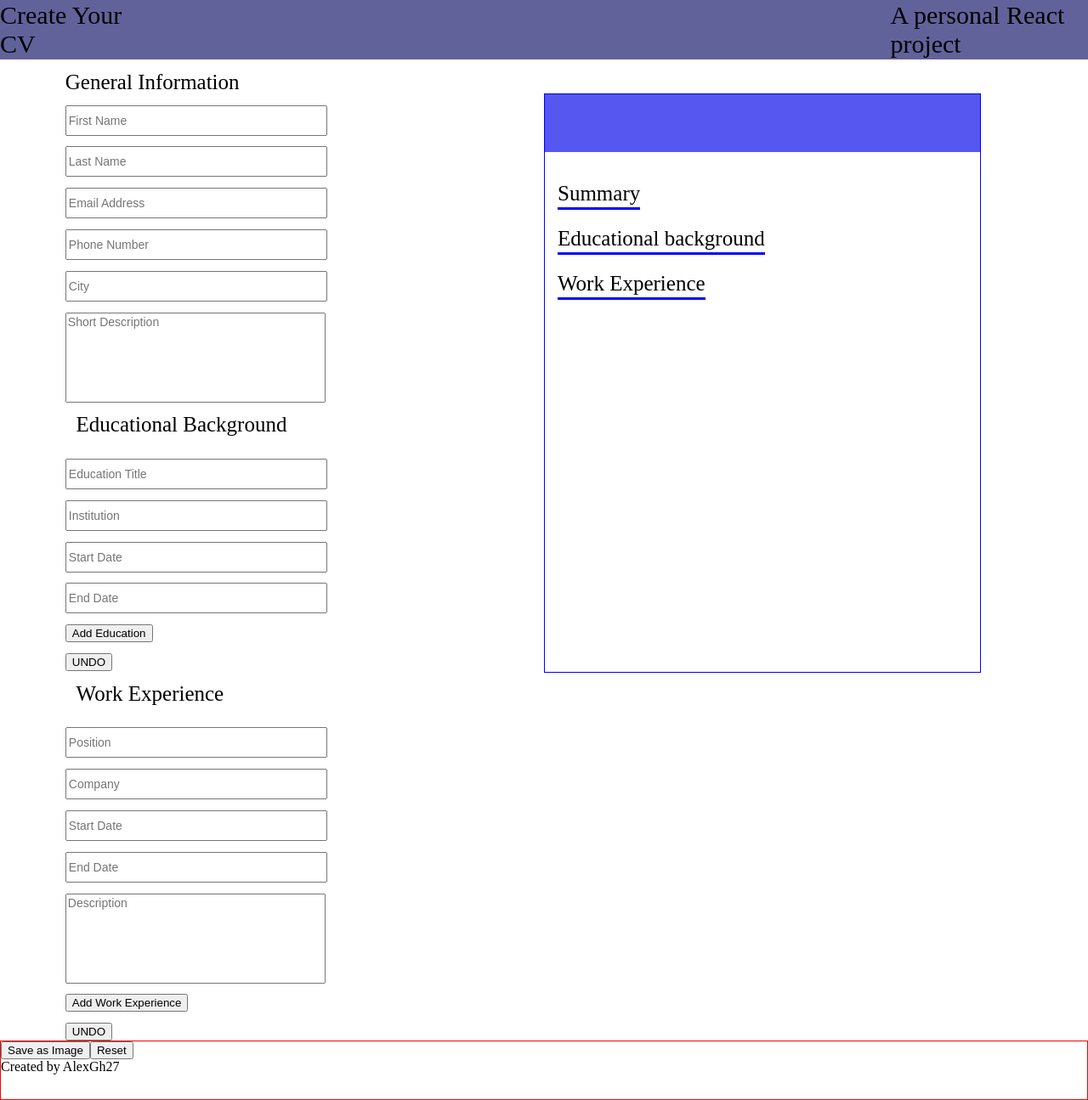
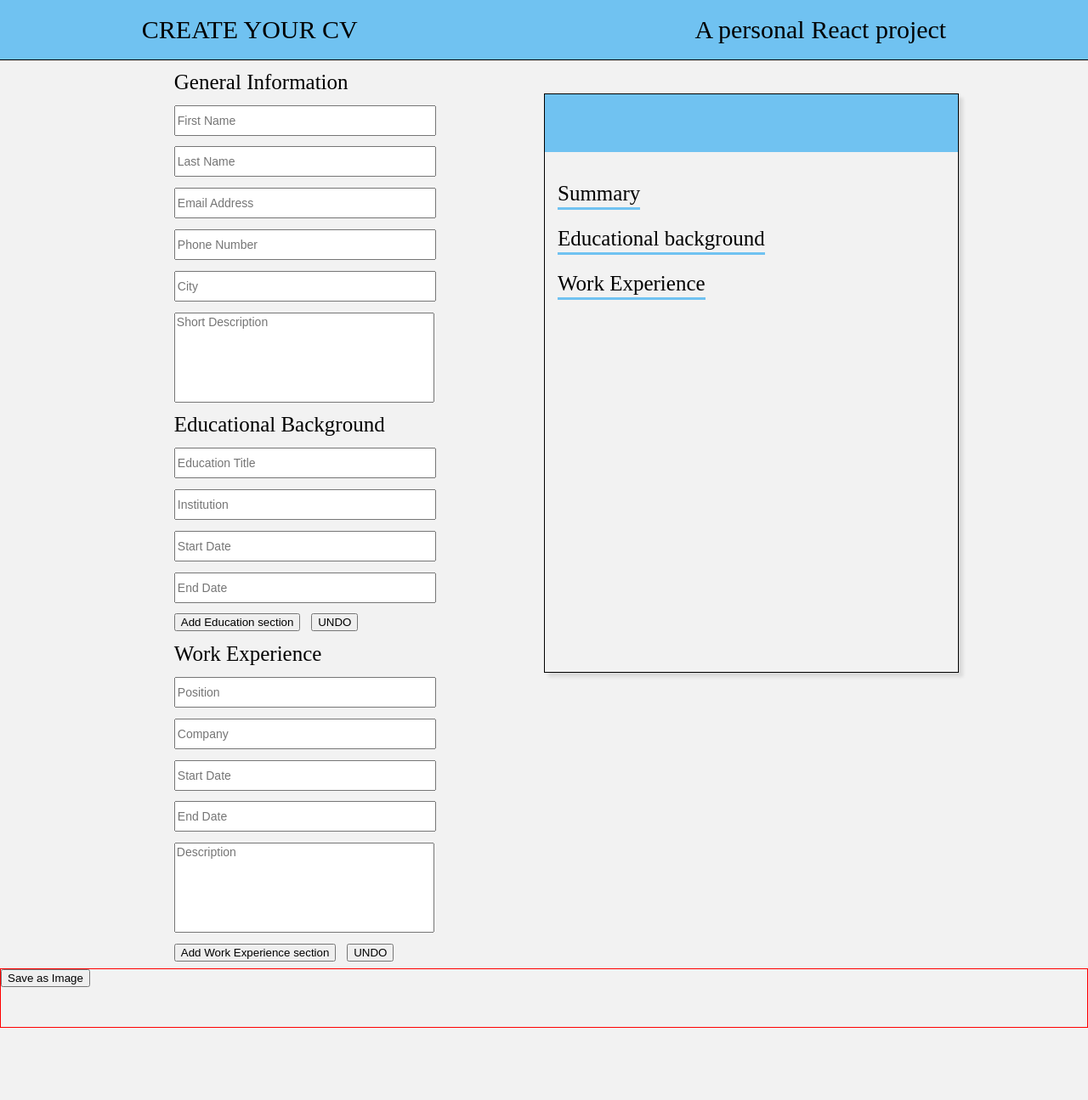
Before and after one commit to AlexGh27/cv-project, a React (Create React App) app: page / in a window 1280 px wide. Shown: the whole page at 85% size. After the commit the page ends 1210 px from the top, so only its background shows below. Built offline with nearby package versions, Linux system fonts and the light colour scheme.

Commit message:
Visual CSS changes

```diff
--- a/src/components/Educational.js
+++ b/src/components/Educational.js
@@ -43,8 +43,9 @@ export default class Educational extends Component {
     const { title, institution, startDate, endDate } = this.state;
 
     return (
+      <div className="educational">
+        <div className="field-title">Educational Background</div>
         <div className="form">
-        <div className="field-title">Educational Background</div>
           <input
             type="text"
             name="title"
@@ -73,8 +74,12 @@ export default class Educational extends Component {
             onChange={this.handleFieldChange}
             placeholder="End Date"
           />
-        <button onClick={this.handleAddEducational}>Add Education</button>
+        </div>
+        <div className="buttons">
+          <button onClick={this.handleAddEducational}>Add Education section</button>
           <button onClick={this.handleDelete}>UNDO</button>
+        </div>
+
       </div>
     );
   }
--- a/src/components/Experience.js
+++ b/src/components/Experience.js
@@ -46,8 +46,9 @@ import React, { Component } from 'react';
     const { position, company, startDate, endDate, description } = this.state;
 
     return (
+      <div className="experience">
+        <div className="field-title">Work Experience</div>
         <div className="form">
-        <div className="field-title">Work Experience</div>
           <input
             type="text"
             name="position"
@@ -85,8 +86,12 @@ import React, { Component } from 'react';
             placeholder="Description"
             maxLength="320"
           />
-        <button onClick={this.handleAddExperience}>Add Work Experience</button>
+        </div>
+        <div className="buttons">
+          <button onClick={this.handleAddExperience}>Add Work Experience section</button>
           <button onClick={this.handleDelete}>UNDO</button>
+        </div>
+
       </div>
     );
   }
--- a/src/components/Footer.js
+++ b/src/components/Footer.js
@@ -9,7 +9,7 @@ export default class Footer extends Component {
       const screenshotUrl = canvas.toDataURL('image/png');
       const link = document.createElement('a');
       link.href = screenshotUrl;
-      link.download = 'overview.png';
+      link.download = 'myResume.png';
       link.click();
     });
   };
@@ -18,8 +18,6 @@ export default class Footer extends Component {
     return (
       <div className="footer">
         <button onClick={this.captureScreenshot}>Save as Image</button>
-        <button>Reset</button>
-        <div>Created by AlexGh27</div>
       </div>
     );
   }
--- a/src/components/General.js
+++ b/src/components/General.js
@@ -35,6 +35,7 @@ export default class General extends Component {
               placeholder="First Name"
               value={firstName}
               onChange={this.handleFieldChange}
+              required
             />
 
             <input
@@ -44,6 +45,7 @@ export default class General extends Component {
               placeholder="Last Name"
               value={lastName}
               onChange={this.handleFieldChange}
+              required
             />
 
             <input
@@ -53,6 +55,7 @@ export default class General extends Component {
               placeholder="Email Address"
               value={email}
               onChange={this.handleFieldChange}
+              required
             />
 
             <input
@@ -62,6 +65,7 @@ export default class General extends Component {
               placeholder="Phone Number"
               value={tel}
               onChange={this.handleFieldChange}
+              required
               />
 
             <input
@@ -71,6 +75,7 @@ export default class General extends Component {
               placeholder="City"
               value={city}
               onChange={this.handleFieldChange}
+              required
             />
 
             <textarea
@@ -81,6 +86,7 @@ export default class General extends Component {
               value={summary}
               onChange={this.handleFieldChange}
               maxLength="320"
+              required
             />
           </form>
 
--- a/src/components/Header.js
+++ b/src/components/Header.js
@@ -7,7 +7,7 @@ export default class Header extends Component {
         return(
             <div className="header">
                 <div className = "title">
-                    Create Your CV
+                    CREATE YOUR CV
                 </div>
                 <div className = "project">
                     A personal React project
--- a/src/style.css
+++ b/src/style.css
@@ -2,6 +2,7 @@ body, html {
     margin: 0;
     width: 100%;
     height: 100%;
+    background-color: #f2f2f2
 }
 
 .app {
@@ -10,13 +11,9 @@ body, html {
     grid-template-rows: 70px auto 70px;
 }
 
-.header {
-    grid-area: 1 / 1 / 2 / 3;
-}
-
 .left-panel {
     grid-area: 2 / 1 / 3 / 2;
-    padding-left: 5vw;
+    padding-left: 15vw;
 }
 
 .right-panel {
@@ -30,12 +27,14 @@ body, html {
 }
 
 .header {
+   grid-area: 1 / 1 / 2 / 3;
    height: 70px;
    display: flex;
    justify-content: center;
    align-items: center;
-   gap: 70vw;
-   background-color: rgb(98, 98, 155);
+   gap: 31vw;
+   background-color: rgb(112, 194, 241);
+   border-bottom: 1px solid black
 
 }
 
@@ -45,6 +44,7 @@ body, html {
 
 .project {
     font-size: 30px;
+
 }
 
 .field-title {
@@ -91,10 +91,11 @@ input {
 
 #overview {
     height: 85vh;
-    width: 40vw;
+    width: 38vw;
     margin-top: 5vh;
-    border: 1px solid blue;
+    border: 1px solid black;
     overflow-y: auto;
+    box-shadow: 5px 5px 4px rgba(0, 0, 0, 0.1);
 }
 
 
@@ -102,7 +103,7 @@ input {
 #top-bar {
     width: 100%;
     height: 10%;
-    background-color: rgb(86, 86, 241);
+    background-color: rgb(112, 194, 241);
     color: white;
     display: flex;
     align-items: center;
@@ -119,7 +120,7 @@ input {
     font-size: 25px;
     height: 1.2em;
     width: max-content;
-    border-bottom: 3px solid blue;
+    border-bottom: 3px solid rgb(112, 194, 241);
     margin-bottom: 10px;
     margin-top: 20px;
 
@@ -231,3 +232,11 @@ input {
 #experience-company {
     font-size: 16px;
 }
+
+.buttons {
+    margin-left: 1vw;
+    margin-top: 1vw;
+    display: flex;
+    justify-content: flex-start;
+    gap: 1vw
+}
```
Lines whose indentation alone changed are shown as unchanged.
